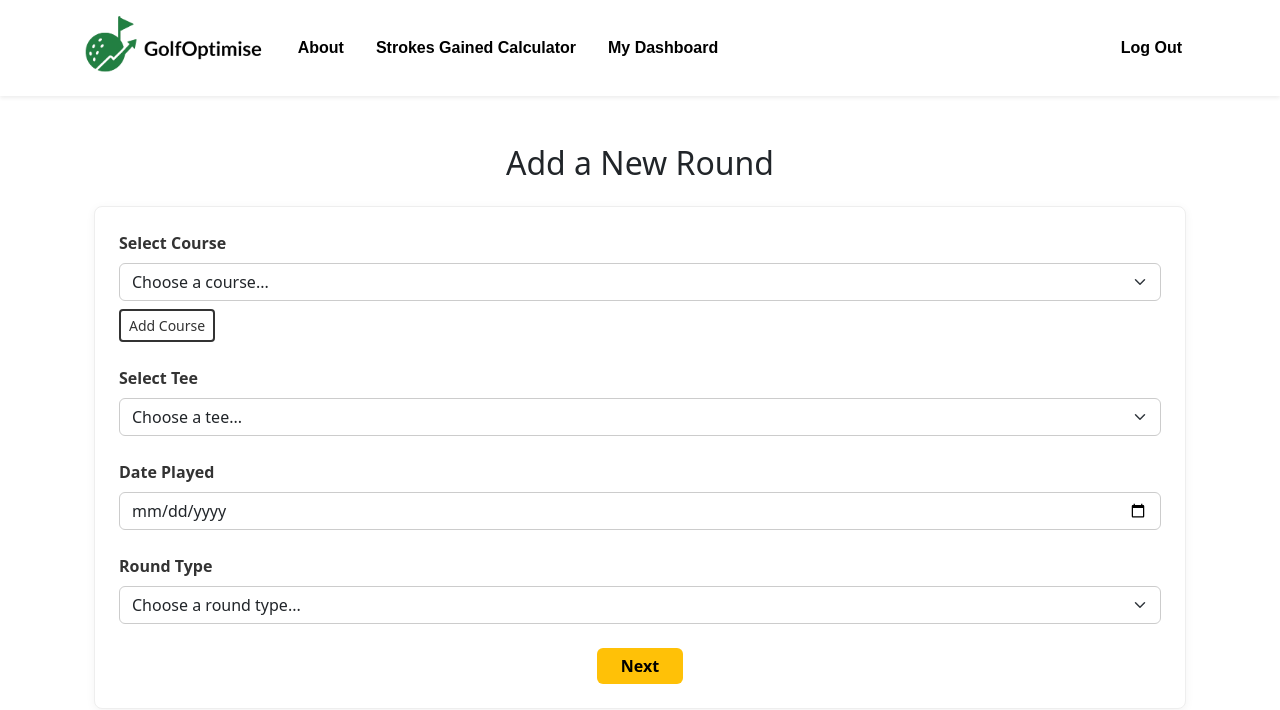
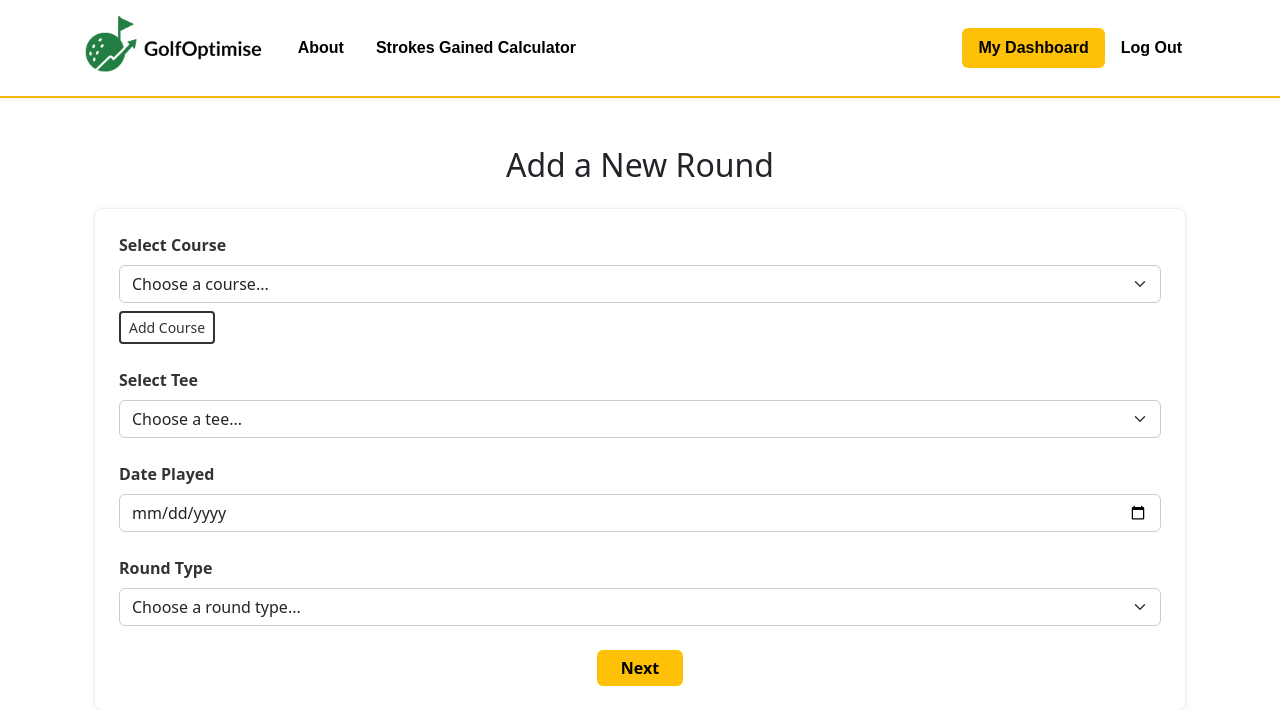
Before and after one commit to jconn5803/golf-by-numbers, a Flask app: page /add_round in a window 1280 px wide. Shown: the top 710 px of the page. Run offline with Flask 3, Linux system fonts and the light colour scheme; the visitor is signed in with stand-in values (Sample User, id 1); data that the repository does not hold is empty.

Commit message:
update the base templaye so thjat the dashbaord buitton is more proiminent

```diff
--- a/static/base.css
+++ b/static/base.css
@@ -1,20 +1,20 @@
 /* Ensure the navbar is white */
 .navbar-light {
     background-color: white !important;
-    color: white;
+    color: #ffc107;
 }
 
 /* Navbar brand and nav links in black */
 .navbar-light .navbar-brand,
 .navbar-light .navbar-nav .nav-link {
     color: #000000 !important;
-    font-family: sans-serif;
+    font-family: 'Montserrat', sans-serif;
 }
 
 /* Hover effect: turn the text blue */
 .navbar-light .navbar-brand:hover,
 .navbar-light .navbar-nav .nav-link:hover {
-    color: #0d6efd !important; /* Bootstrap's primary blue or choose your own color */
+    color: #ffc107 !important; /* Bootstrap's primary blue or choose your own color */
     text-decoration: underline; /* optional */
 }
 
--- a/templates/base.html
+++ b/templates/base.html
@@ -52,9 +52,7 @@
           <li class="nav-item">
             <a class="nav-link fw-semibold px-3" href="/sg_calc">Strokes Gained Calculator</a>
           </li>
-          <li class="nav-item">
-            <a class="nav-link fw-semibold px-3" href="/dashboard">My Dashboard</a>
-          </li>
+          <!-- removed static My Dashboard from left -->
         </ul>
 
         <!-- RIGHT LINKS -->
@@ -68,7 +66,17 @@
               <a class="nav-link fw-semibold px-3 register-link" href="/register">Register</a>
             </li>
           {% else %}
-            <!-- Common link for all logged-in users -->
+            <!-- My Dashboard for logged-in users, in a yellow box -->
+            <li class="nav-item">
+              <a
+                class="nav-link fw-semibold px-3 rounded"
+                href="/dashboard"
+                style="background-color: #ffc107; color: #212529;"
+              >
+                My Dashboard
+              </a>
+            </li>
+            <!-- Log Out -->
             <li class="nav-item">
               <a class="nav-link fw-semibold px-3" href="/logout">Log Out</a>
             </li>
@@ -79,11 +87,12 @@
     </div>
   </nav>
 
+  <!-- Accent strip below navbar -->
+  <div class="w-100 bg-warning" style="height: 2px;"></div>
+
   <!-- Main Content -->
   <div class="container my-4 flex-grow-1">
-    {% block content %}
-    <!-- Page-specific content will be injected here -->
-    {% endblock %}
+    {% block content %}{% endblock %}
   </div>
 
   <!-- Footer -->
```
Also changed, not shown: templates/base_home.html (+18 -6 lines).
